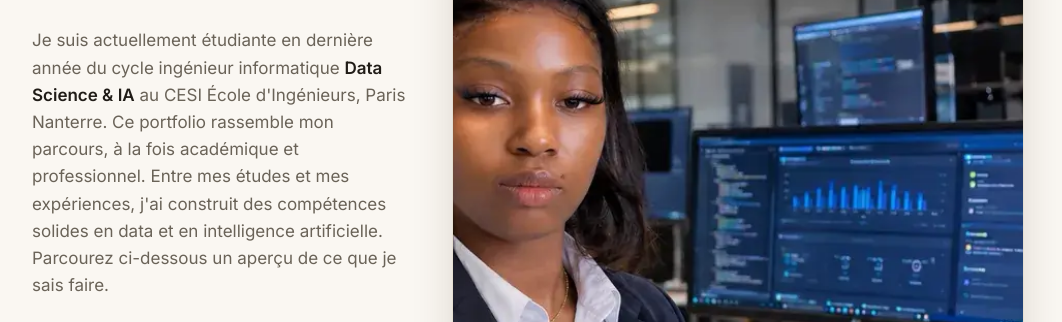
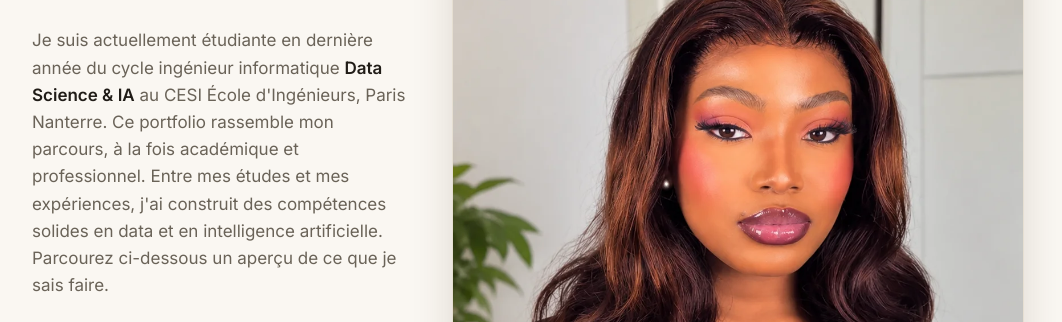
Before and after one commit to cindyelfrid/portfolio, a plain HTML site: page index.html in a window 1280 px wide. Shown: the part 232-554 px from the top of the page, without its empty margins (112-1174 px from the left). Drawn offline with Linux system fonts and the light colour scheme.

Commit message:
Accueil : nouvelle photo de profil
Co-Authored-By: Claude Sonnet 5.5 <noreply@anthropic.com>
Claude-Session: https://claude.ai/code/session_019UqGRatHKhCFu9th2LkHxg

```diff
--- a/index.html
+++ b/index.html
@@ -338,6 +338,8 @@ nav ul a.active{color:var(--accent);font-weight:600}
 .fm-start{margin-bottom:0}
 @media (max-width:700px){.fmtl::before{left:36px}.fm-i{grid-template-columns:72px 1fr;column-gap:18px}.fm-c{grid-column:1;width:72px;height:72px;font-size:20px}.fm-i:nth-child(n) .fm-t{grid-column:2;text-align:left}.fm-start .fm-c{font-size:11px}}
 @media (prefers-reduced-motion:reduce){.fm-i{opacity:1;transform:none;transition:none}}
+.hero-photo img{aspect-ratio:4/5!important;object-position:center 20%!important;max-height:620px}
+@media(max-width:820px){.hero-photo img{aspect-ratio:4/5!important;max-height:480px;margin:0 auto}}
 </style>
 </head>
 <body>
@@ -364,7 +366,7 @@ nav ul a.active{color:var(--accent);font-weight:600}
       <a class="btn ghost" href="projets.html">Voir mes projets</a>
     </div>
     </div>
-    <div class="hero-photo"><img loading="lazy" decoding="async" src="img/p-7c73eacc7a.webp" alt="Cindy Mawamba au travail, devant ses écrans de développement" width="1200" height="800"></div>
+    <div class="hero-photo"><img loading="lazy" decoding="async" src="img/cindy-portrait.webp" alt="Portrait de Cindy Mawamba" width="1000" height="1333"></div>
     </div>
   </div>
 </header>
```
Also changed, not shown: img/cindy-portrait.webp (added).
